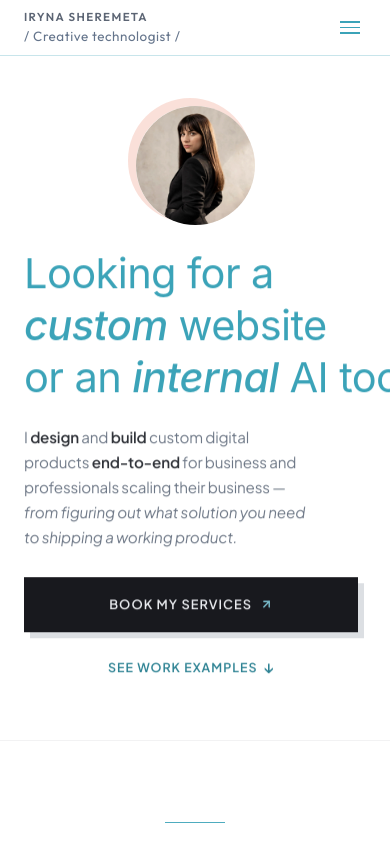
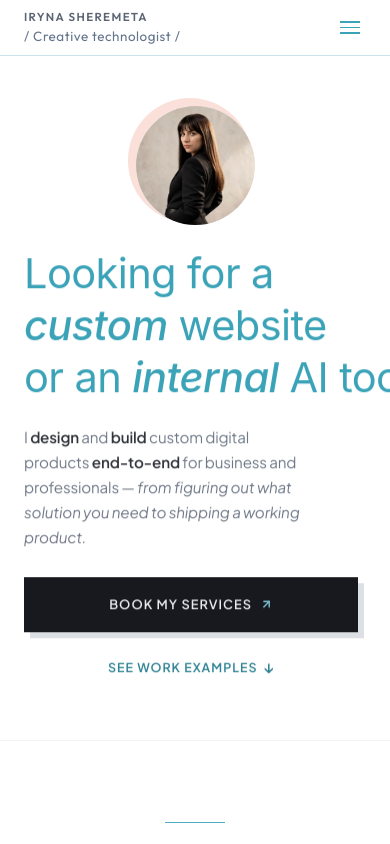
Before and after one commit to Irene2828/porfoliojuly, a Next.js app: page / in a window 390 px wide. Shown: the top 844 px of the page. Built offline with nearby package versions, Linux system fonts and the light colour scheme; no server answers; the database is empty.

Commit message:
feat: mobile hero — shorten body qualifier

```diff
--- a/src/app/v2/components/HeroV2.tsx
+++ b/src/app/v2/components/HeroV2.tsx
@@ -108,7 +108,7 @@ export default function HeroV2() {
                   </span>
                 </h1>
                 <p className="hero-frame-paragraph hero-paragraph-anim" style={{ marginTop: '1.7rem', fontSize: '1.213rem', lineHeight: '1.75', color: 'var(--color-body-dark, #333842)', maxWidth: '100%', fontWeight: 400, opacity: 0.9 }}>
-                  I <strong style={{ fontWeight: 600, color: '#1a1d24' }}>design</strong> and <strong style={{ fontWeight: 600, color: '#1a1d24' }}>build</strong> custom digital products <strong style={{ fontWeight: 600, color: '#1a1d24' }}>end-to-end</strong> for business and professionals scaling their business &mdash; <span className="br-desktop"><br /></span>
+                  I <strong style={{ fontWeight: 600, color: '#1a1d24' }}>design</strong> and <strong style={{ fontWeight: 600, color: '#1a1d24' }}>build</strong> custom digital products <strong style={{ fontWeight: 600, color: '#1a1d24' }}>end-to-end</strong> for business and professionals &mdash; <span className="br-desktop"><br /></span>
                   <span style={{ fontStyle: 'italic' }}>from figuring out what solution you need to shipping a working product.</span>
                 </p>
               </div>
```
